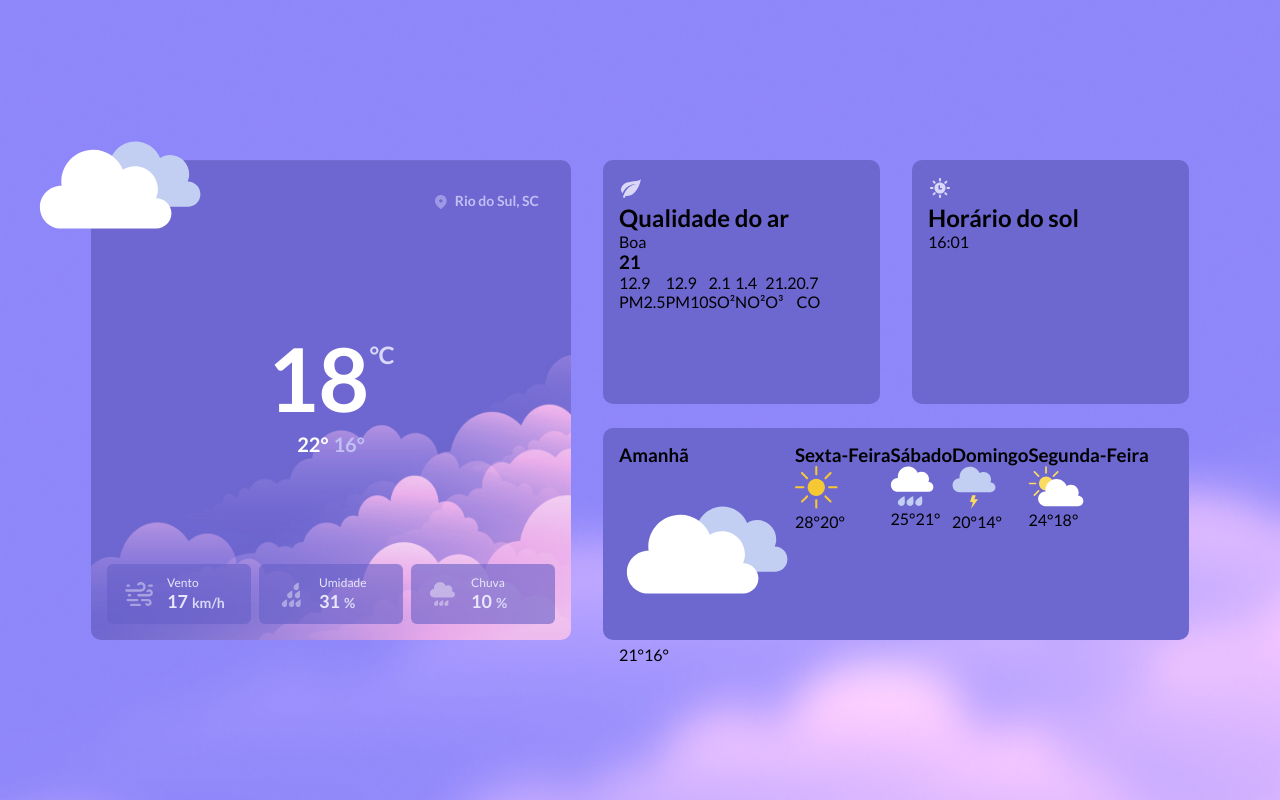
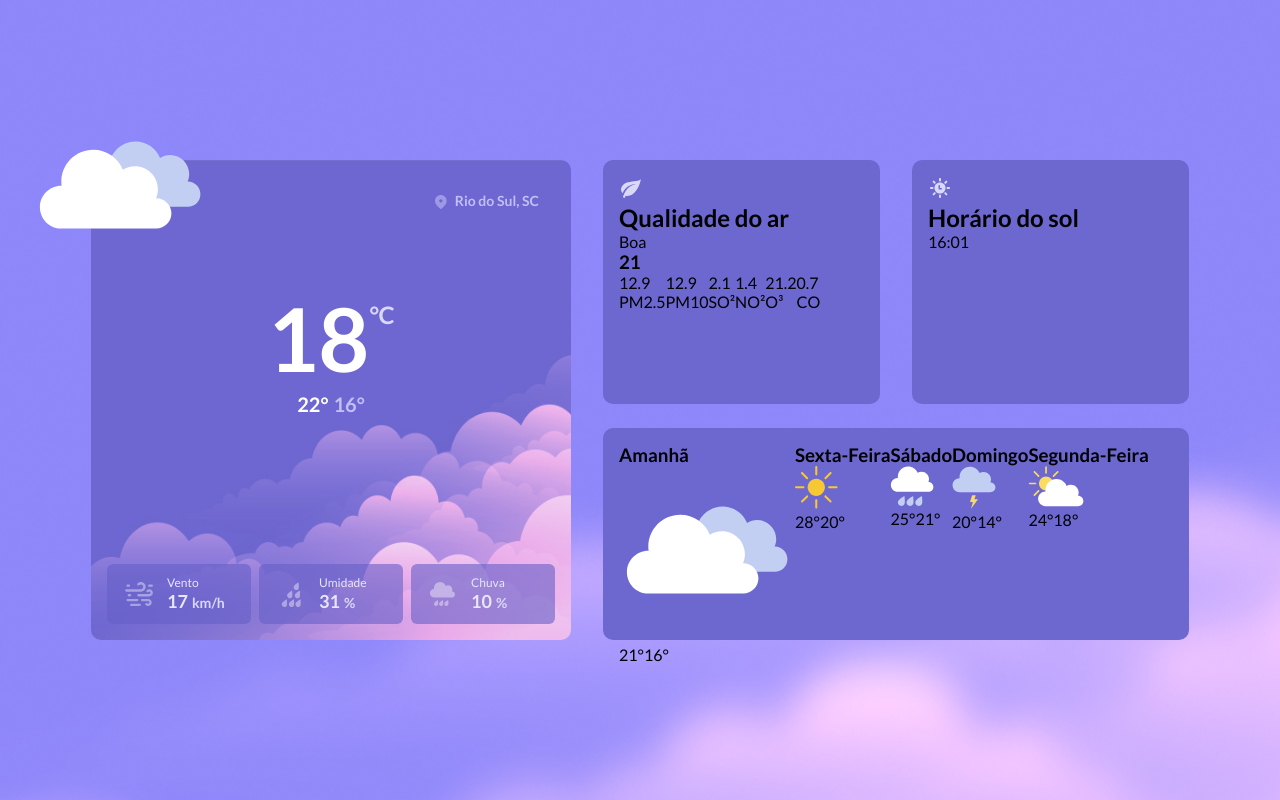
Before and after one commit to raiane-oliveira/Clima, a React (Create React App) app: page / in a window 1280 px wide. Built offline with nearby package versions, Linux system fonts and the light colour scheme.

Commit message:
fix: margin top of title box

```diff
--- a/src/App.css
+++ b/src/App.css
@@ -55,7 +55,6 @@
 .temperature-temperature-now {
     justify-self: center;
     text-align: center;
-    margin-top: 6rem;
     color: white;
 }
 
```
